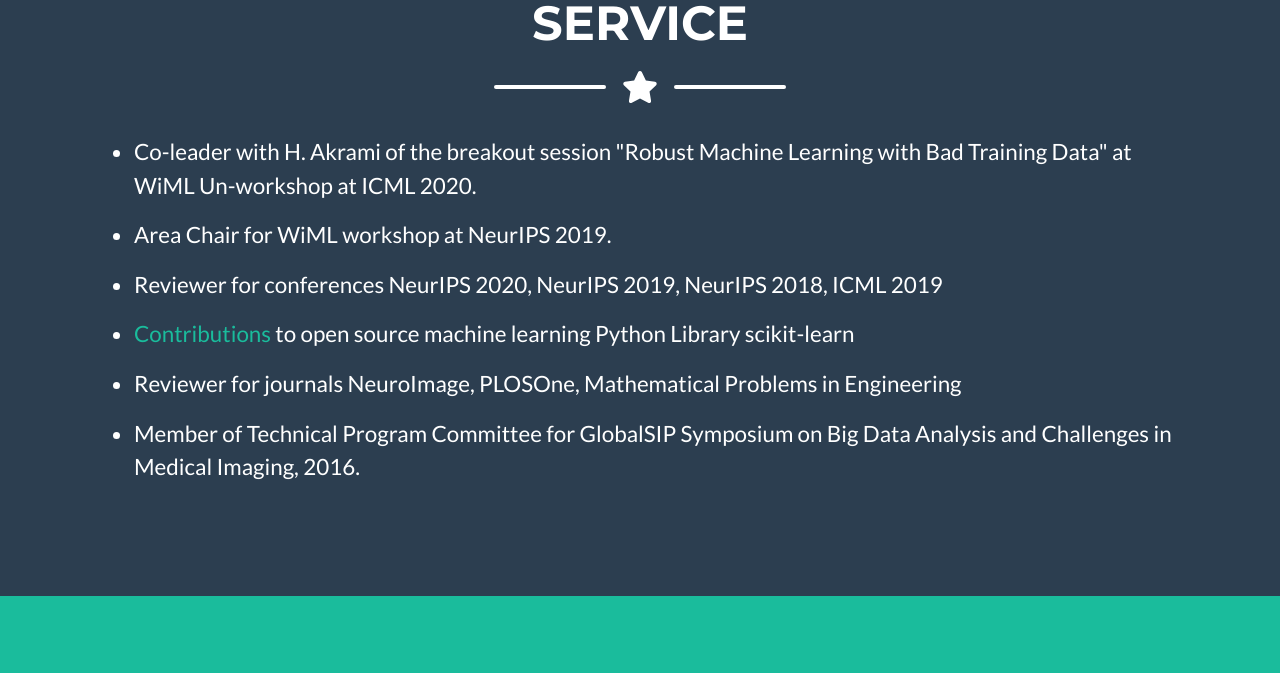
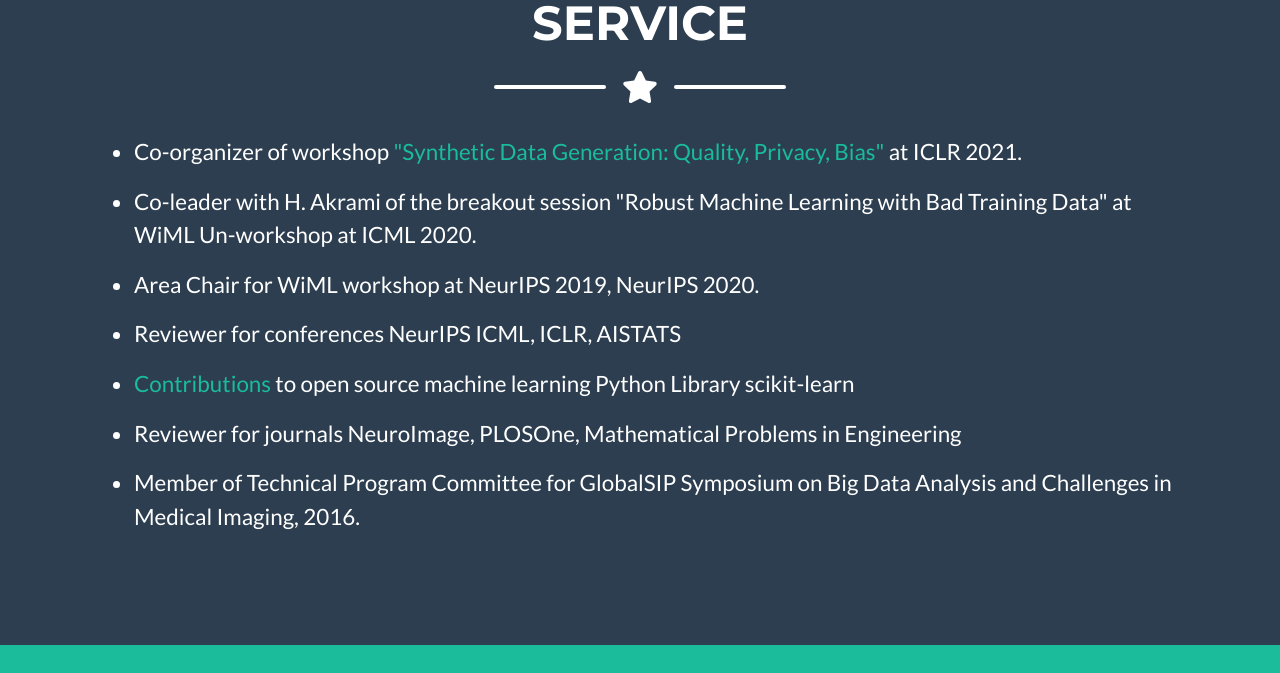
Before and after one commit to sergulaydore/sergulaydore.github.io, a plain HTML site: page index.html in a window 1280 px wide. Shown: the part 6960-7633 px from the top of the page. Drawn offline with nearby package versions, Linux system fonts and the light colour scheme.

Commit message:
Update index.html

```diff
--- a/index.html
+++ b/index.html
@@ -335,9 +335,10 @@
                     <div class="divider-custom-line"></div>
                 </div>
                 <ul>
+                    <li> <p style="text-align:left; color:white"> Co-organizer of workshop <a href="https://sdg-quality-privacy-bias.github.io/">"Synthetic Data Generation: Quality, Privacy, Bias"</a>  at ICLR 2021. </p>  </li>
                     <li> <p style="text-align:left; color:white"> Co-leader with H. Akrami of the breakout session "Robust Machine Learning with Bad Training Data" at WiML Un-workshop at ICML 2020. </p>  </li>
-                    <li> <p style="text-align:left; color:white"> Area Chair for WiML workshop at NeurIPS 2019. </p>  </li>
-                    <li> <p style="text-align:left; color:white"> Reviewer for conferences NeurIPS 2020, NeurIPS 2019, NeurIPS 2018, ICML 2019 </p>  </li>
+                    <li> <p style="text-align:left; color:white"> Area Chair for WiML workshop at NeurIPS 2019, NeurIPS 2020. </p>  </li>
+                    <li> <p style="text-align:left; color:white"> Reviewer for conferences NeurIPS ICML, ICLR, AISTATS </p>  </li>
                      <li> <p style="text-align:left; color:white"> <a href="http://github.com/sergulaydore">Contributions</a> to open source machine learning Python Library scikit-learn </p>  </li>
                     <li> <p style="text-align:left; color:white"> Reviewer for journals NeuroImage, PLOSOne, Mathematical Problems in Engineering </p>  </li>
                     <li> <p style="text-align:left; color:white"> Member of Technical Program Committee for GlobalSIP Symposium on Big Data Analysis and Challenges in Medical Imaging, 2016. </p>  </li>
```
